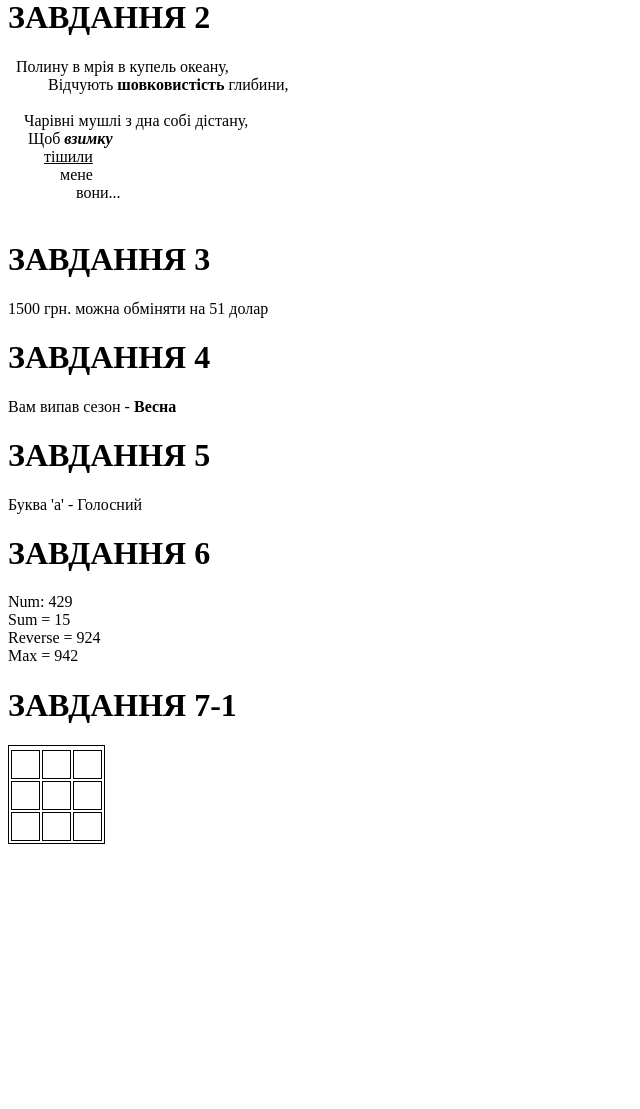
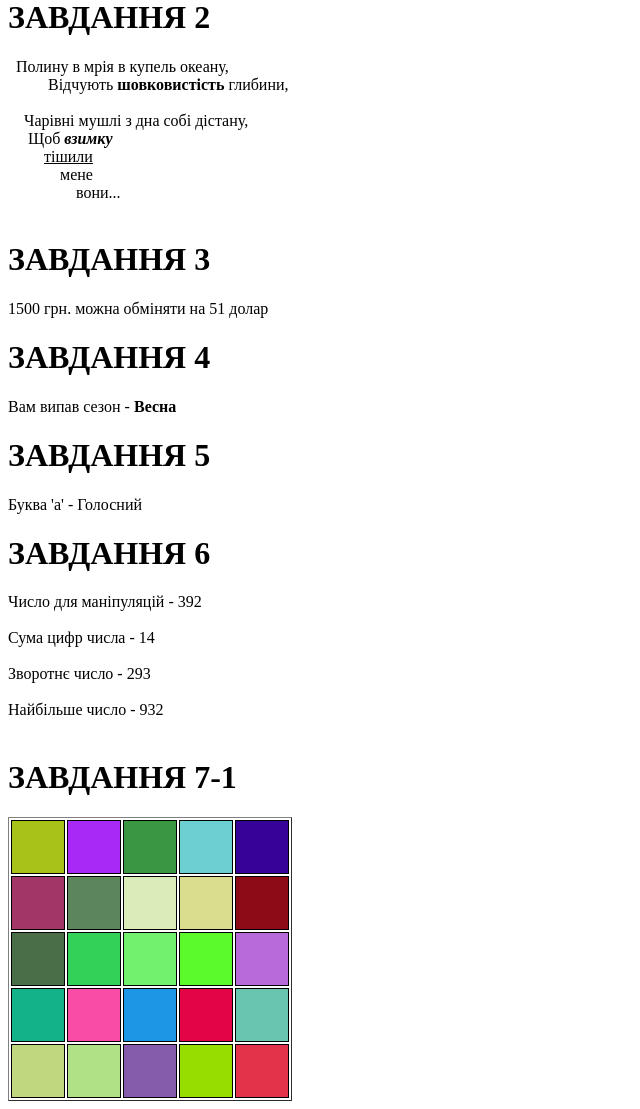
Before and after one commit to LeRom69/BackEnd-Lr1, a PHP site: page / in a window 1280 px wide. Shown: the part 22-1131 px from the top of the page, without its empty margins (0-640 px from the left). Before the commit the page ends 866 px from the top, so only its background shows below. Run offline with PHP 8.4, Linux system fonts and the light colour scheme.

Commit message:
Update index.php

```diff
--- a/lr1/index.php
+++ b/lr1/index.php
@@ -72,38 +72,51 @@ switch($sound){
 
 echo"<h1>ЗАВДАННЯ 6</h1>";
 
-$q = 429;
-$x1 =  (int)($q/100)%10;
-$x2 =  (int)($q/10)%10;
-$x3 = $q%10;
+$randomNumber = rand(100, 999);
 
-$sum = $x1+$x2+$x3;
+$sum = 0;
+$number = $randomNumber;
 
-echo"Num: $q<br>";
-echo"Sum = $sum<br>";
-echo"Reverse = $x3$x2$x1<br>";
-echo"Max = $x3$x1$x2<br>";
+echo "Число для маніпуляцій - $number<br><br>";
+while ($number > 0) {
+    $sum += $number % 10;
+    $number = (int)($number / 10);
+}
+echo "Сума цифр числа - $sum<br><br>";
+
+$reversedNumber = 0;
+$number = $randomNumber;
+while ($number > 0) {
+    $reversedNumber = $reversedNumber * 10 + $number % 10;
+    $number = (int)($number / 10);
+}
+echo "Зворотнє число - $reversedNumber<br><br>";
+
+$digits = str_split((string)$randomNumber);
+rsort($digits);
+$maxPermutedNumber = (int)implode('', $digits);
+echo "Найбільше число - $maxPermutedNumber<br><br>";
+
 
 echo"<h1>ЗАВДАННЯ 7-1</h1>";
 
-$table = "<table style = 'border:1px solid black'>";
-   for($i=1; $i <= 4; $i++)
-   {
-      $table.= "<tr>";
+function generateColorTable($rows, $cols) {
+    echo "<table border='1'>";
+    for ($i = 0; $i < $rows; $i++) {
+        echo "<tr>";
+        for ($j = 0; $j < $cols; $j++) {
+            $color = '#' . str_pad(dechex(mt_rand(0, 0xFFFFFF)), 6, '0', STR_PAD_LEFT);
+            echo "<td style='background-color: $color; width: 50px; height: 50px;'></td>";
+        }
+        echo "</tr>";
+    }
+    echo "</table>";
+}
 
-      for($q=1; $q <= 4; $q++)
-      {
-if($i==1||$q==1)
+$rows = 5;
+$cols = 5;
 
-$table.="</td>";
-
-else $table.="<td> </td>";
-
-      }
-      $table.="</tr>";
-   }
-   $table.="</table>";
-   echo $table;
+generateColorTable($rows, $cols);
 ?>
 
 
```
